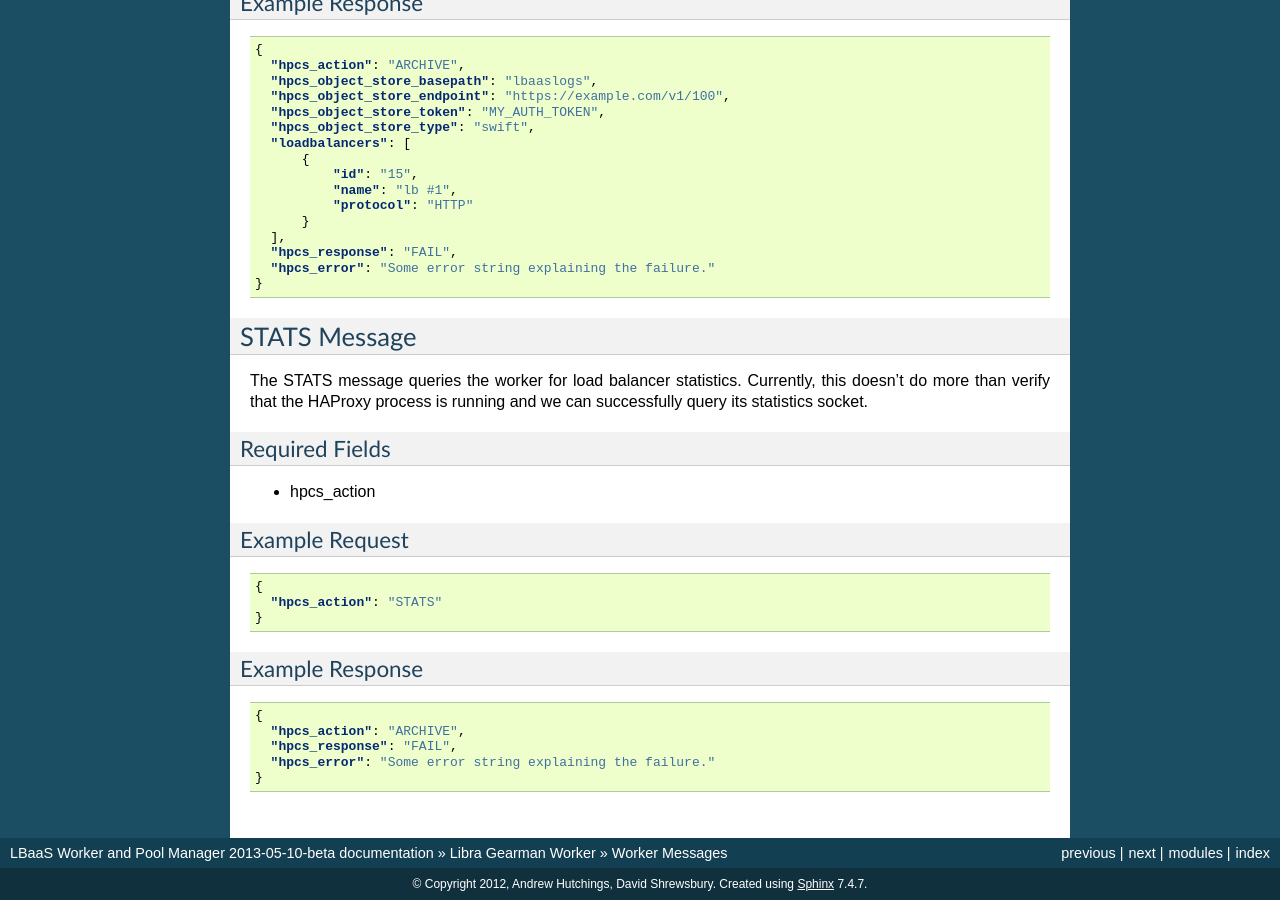
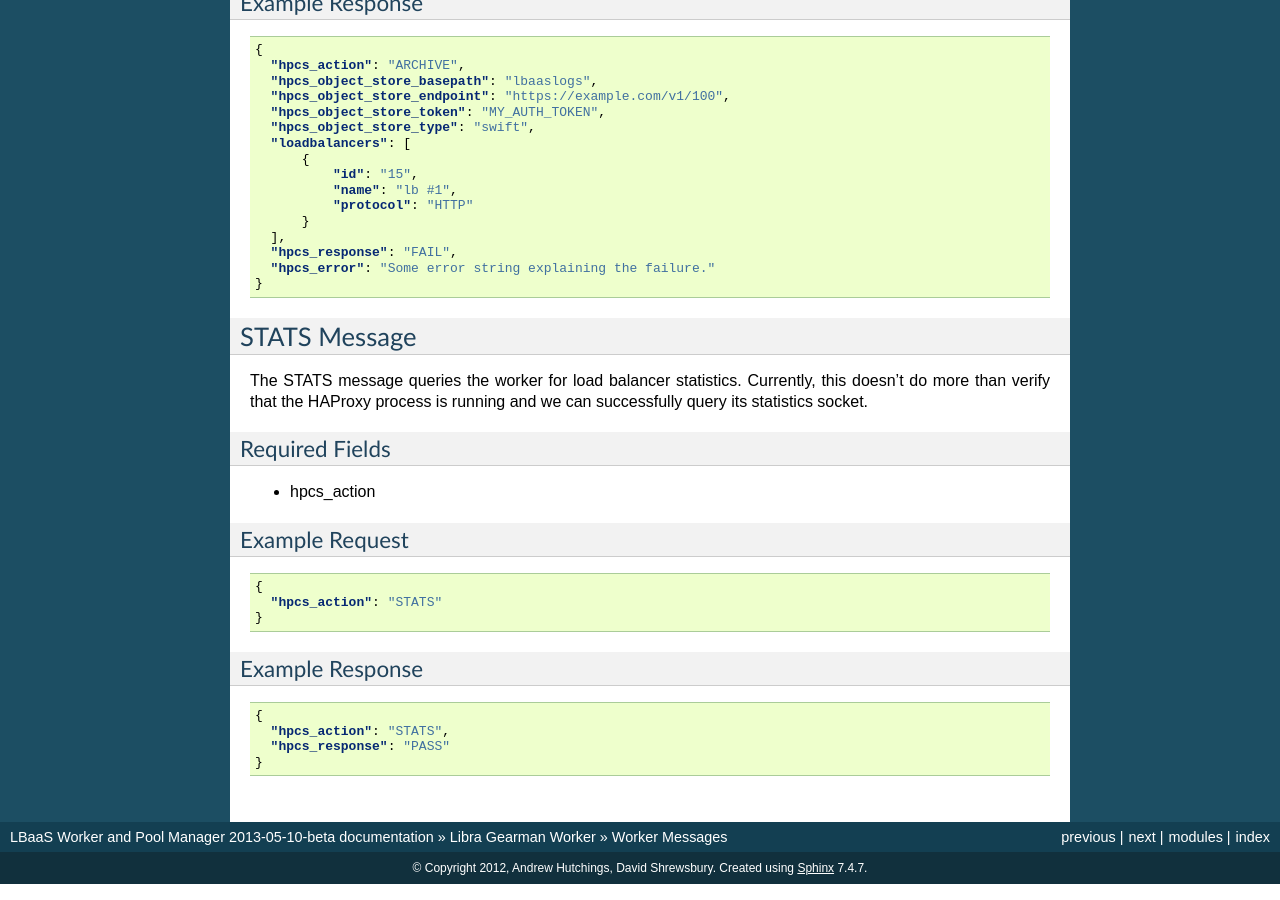
Before and after one commit to stackforge/libra, a Sphinx documentation site: the page built from doc/worker/messages.rst, in a window 1280 px wide and 900 px high, scrolled down 4021 px. Built offline with Sphinx 7.4.7, drawn with Linux system fonts in a browser that asks for light colours.

Commit message:
Fix example worker response for STATS.
Change-Id: I42102c7a084d4acd7dbadc7812dc9c30544bf8ab

```diff
--- a/doc/worker/messages.rst
+++ b/doc/worker/messages.rst
@@ -306,7 +306,6 @@ Example Response
 .. code-block:: json
 
   {
-    "hpcs_action": "ARCHIVE",
-    "hpcs_response": "FAIL",
-    "hpcs_error": "Some error string explaining the failure."
+    "hpcs_action": "STATS",
+    "hpcs_response": "PASS"
   }
```
